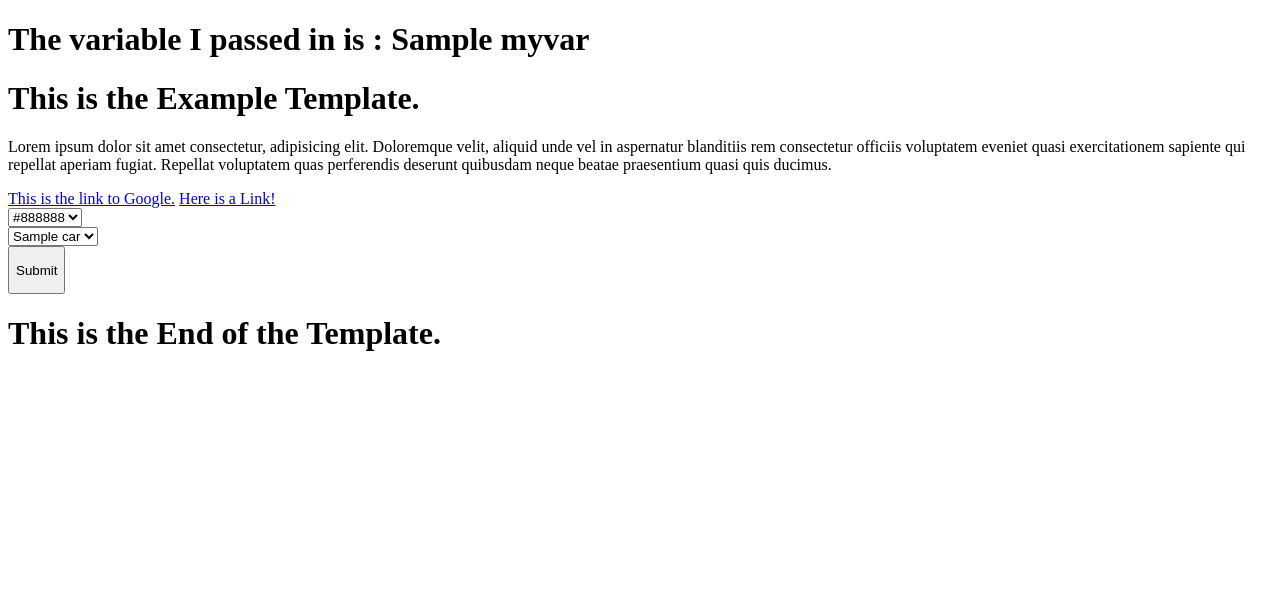
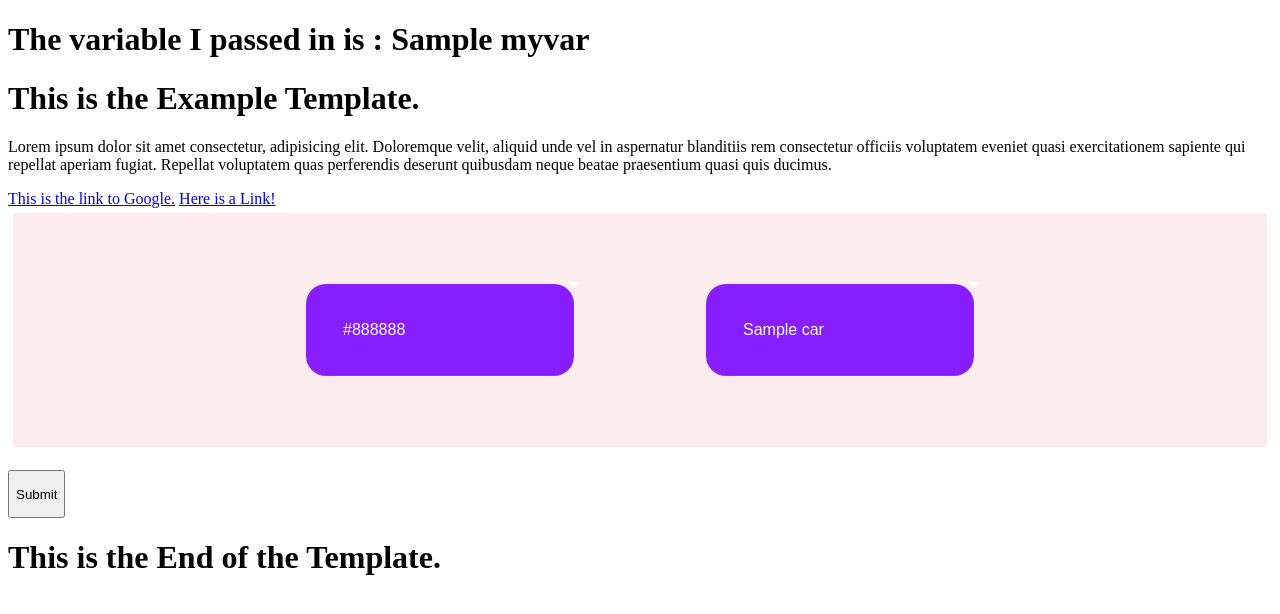
Before and after one commit to OdeToTheWind/flask_app_practice, a Flask app: template templates/example.html in a window 1280 px wide. Shown: the top 614 px of the page. Run offline with Flask 2, Linux system fonts and the light colour scheme; the template is opened without the code that fills it: most values are stand-ins (such as "Sample title", 1, 10 or a date in 2020).

Commit message:
dropdown css working

```diff
--- /dev/null
+++ b/static/css/style.css
@@ -0,0 +1,80 @@
+.cardcontaner{
+    padding: 5px;
+    margin: 5px;
+    background-color: rgb(250, 236, 236);
+    display: flex;
+    justify-content: center;
+	font-family: 'Sniglet';
+
+}
+.content{
+    padding: 5px;
+    margin: 5px;
+    display: flex;
+    justify-content: center;
+	font-family: 'Sniglet';
+
+}
+
+   /* The container must be positioned relative: */
+.custom-select {
+    margin: 50px;
+    position: relative;
+    font-family: Arial;
+  }
+
+  .custom-select select {
+    display: none;/* hide original SELECT element: */
+  }
+
+  .select-selected {
+    background-color: rgb(135, 30, 255);
+  }
+
+  /* Style the arrow inside the select element: */
+  .select-selected:after {
+    position: absolute;
+    content: "";
+    top: 14px;
+    right: 10px;
+    width: 0;
+    height: 0;
+    border: 6px solid transparent;
+    border-color: #fff transparent transparent transparent;
+  }
+
+  /* Point the arrow upwards when the select box is open (active): */
+  .select-selected.select-arrow-active:after {
+    border-color: transparent transparent #fff transparent;
+    top: 7px;
+  }
+
+  /* style the items (options), including the selected item: */
+  .select-items div,.select-selected {
+    color: #ffffff;
+    padding: 36px;
+    margin: 16px;
+    border: 1px solid transparent;
+    border-radius: 20px;
+    border-color: transparent transparent rgba(60, 250, 2, 0.1) transparent;
+    cursor: pointer;
+  }
+
+  /* Style items (options): */
+  .select-items {
+    position: absolute;
+    background-color: rgb(135, 30, 255);
+    top: 100%;
+    left: 0;
+    right: 0;
+    z-index: 99;
+  }
+
+  /* Hide the items when the select box is closed: */
+  .select-hide {
+    display: none;
+  }
+
+  .select-items div:hover, .same-as-selected {
+    background-color: rgba(0, 0, 0, 0.1);
+  }
--- a/templates/example.html
+++ b/templates/example.html
@@ -5,6 +5,8 @@
     <meta http-equiv="X-UA-Compatible" content="IE=edge">
     <meta name="viewport" content="width=device-width, initial-scale=1.0">
     <title>Example Template</title>
+
+    <link href="{{ url_for('static', filename='css/style.css') }}" rel="stylesheet">
 </head>
 <body>
 
@@ -25,20 +27,34 @@
 
 
     <form name="colour" method="post" action="/dropdwn">
-
+        <div class="cardcontaner content">
+            <div class="custom-select" style="width:300px;">
                 <select name="colour" method="GET" action="/">
                     <option value="{{colours[0]}}" selected>{{colours[0]}}</option>
                     {% for colour in colours[1:] %}
                     <option value="{{colour}}">{{colour}}</option>
                     {% endfor %}
                 </select>
-        <br>
+            </div>
+            <div class="custom-select" style="width:300px;">
                 <select name="car" method="GET" action="/">
                     <option value="{{cars[0]}}" selected>{{cars[0]}}</option>
                     {% for car in cars[1:] %}
                     <option value="{{car}}">{{car}}</option>
                     {% endfor %}
                 </select>
+            </div>
+        <!--    <select class="dropdown langgendercard" name="car" method="GET" action="/">
+                <option class="dropbtn dropdown-content" value="{{cars[0]}}" selected>{{cars[0]}}</option>
+                {% for car in cars[1:] %}
+                <option class="dropbtn dropdown-content" value="{{car}}">{{car}}</option>
+                {% endfor %}
+            </select> -->
+        </div>
+
+
+
+
         <br>
             <button >
                 <p >Submit</p>
@@ -49,7 +65,88 @@
 
     <h1> This is the End of the Template.</h1>
 
+<script>
+    var x, i, j, l, ll, selElmnt, a, b, c;
+/* Look for any elements with the class "custom-select": */
+x = document.getElementsByClassName("custom-select");
+l = x.length;
+for (i = 0; i < l; i++) {
+  selElmnt = x[i].getElementsByTagName("select")[0];
+  ll = selElmnt.length;
+  /* For each element, create a new DIV that will act as the selected item: */
+  a = document.createElement("DIV");
+  a.setAttribute("class", "select-selected");
+  a.innerHTML = selElmnt.options[selElmnt.selectedIndex].innerHTML;
+  x[i].appendChild(a);
+  /* For each element, create a new DIV that will contain the option list: */
+  b = document.createElement("DIV");
+  b.setAttribute("class", "select-items select-hide");
+  for (j = 1; j < ll; j++) {
+    /* For each option in the original select element,
+    create a new DIV that will act as an option item: */
+    c = document.createElement("DIV");
+    c.innerHTML = selElmnt.options[j].innerHTML;
+    c.addEventListener("click", function(e) {
+        /* When an item is clicked, update the original select box,
+        and the selected item: */
+        var y, i, k, s, h, sl, yl;
+        s = this.parentNode.parentNode.getElementsByTagName("select")[0];
+        sl = s.length;
+        h = this.parentNode.previousSibling;
+        for (i = 0; i < sl; i++) {
+          if (s.options[i].innerHTML == this.innerHTML) {
+            s.selectedIndex = i;
+            h.innerHTML = this.innerHTML;
+            y = this.parentNode.getElementsByClassName("same-as-selected");
+            yl = y.length;
+            for (k = 0; k < yl; k++) {
+              y[k].removeAttribute("class");
+            }
+            this.setAttribute("class", "same-as-selected");
+            break;
+          }
+        }
+        h.click();
+    });
+    b.appendChild(c);
+  }
+  x[i].appendChild(b);
+  a.addEventListener("click", function(e) {
+    /* When the select box is clicked, close any other select boxes,
+    and open/close the current select box: */
+    e.stopPropagation();
+    closeAllSelect(this);
+    this.nextSibling.classList.toggle("select-hide");
+    this.classList.toggle("select-arrow-active");
+  });
+}
 
+function closeAllSelect(elmnt) {
+  /* A function that will close all select boxes in the document,
+  except the current select box: */
+  var x, y, i, xl, yl, arrNo = [];
+  x = document.getElementsByClassName("select-items");
+  y = document.getElementsByClassName("select-selected");
+  xl = x.length;
+  yl = y.length;
+  for (i = 0; i < yl; i++) {
+    if (elmnt == y[i]) {
+      arrNo.push(i)
+    } else {
+      y[i].classList.remove("select-arrow-active");
+    }
+  }
+  for (i = 0; i < xl; i++) {
+    if (arrNo.indexOf(i)) {
+      x[i].classList.add("select-hide");
+    }
+  }
+}
+
+/* If the user clicks anywhere outside the select box,
+then close all select boxes: */
+document.addEventListener("click", closeAllSelect);
+</script>
 
 
 </body>
```
Also changed, not shown: 1 other file. Lines whose indentation alone changed are shown as unchanged.
